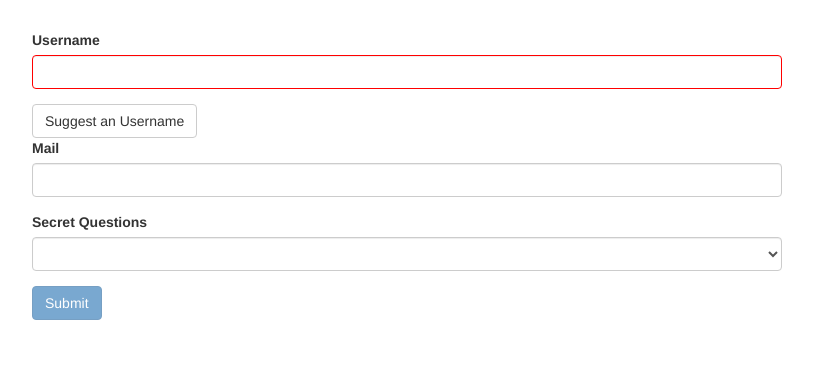
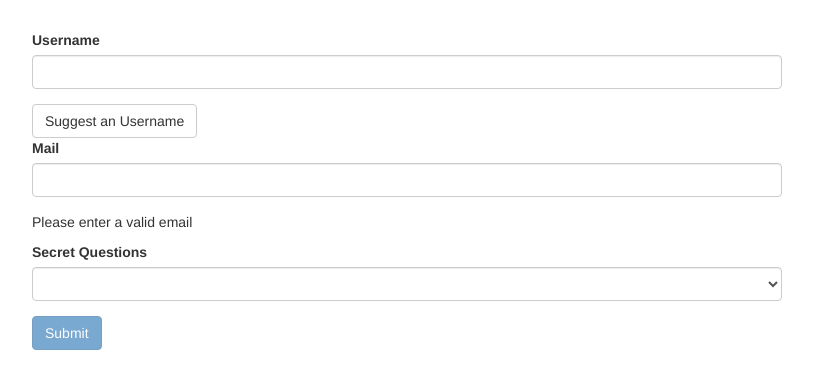
Before and after one commit to PManager1/angular-newStuff-Forms, an Angular app: page / in a window 1280 px wide. Shown: the top 388 px of the page, without its empty margins (233-1046 px from the left). Built offline with nearby package versions, Linux system fonts and the light colour scheme.

Commit message:
15-11 working fine

```diff
--- a/src/app/app.component.css
+++ b/src/app/app.component.css
@@ -2,6 +2,6 @@
   margin-top: 30px;
 }
 
-input.ng-invalid {
+input.ng-invalid.ng-touched {
   border: 1px solid red;
 }
--- a/src/app/app.component.html
+++ b/src/app/app.component.html
@@ -24,6 +24,7 @@
               email
               class="form-control">
           </div>
+          <p > Please enter a valid email  </p>
         </div>
         <div class="form-group">
           <label for="secret">Secret Questions</label>
```
